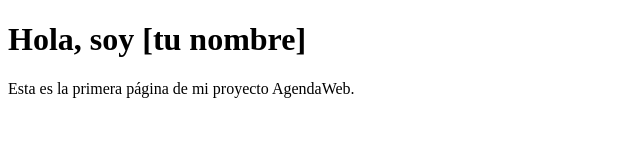
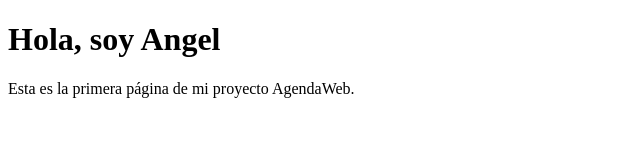
Before and after one commit to Angelg239/agenda-web, a plain HTML site: page index.html in a window 1280 px wide. Shown: the whole page, without its empty margins (0-640 px from the left). Drawn offline with Linux system fonts and the light colour scheme.

Commit message:
no message

```diff
--- a/index.html
+++ b/index.html
@@ -5,7 +5,7 @@
     <title>AgendaWeb · Mi nombre</title>
   </head>
   <body>
-    <h1>Hola, soy [tu nombre]</h1>
+    <h1>Hola, soy Angel</h1>
     <p>Esta es la primera página de mi proyecto AgendaWeb.</p>
   </body>
 </html>
```
